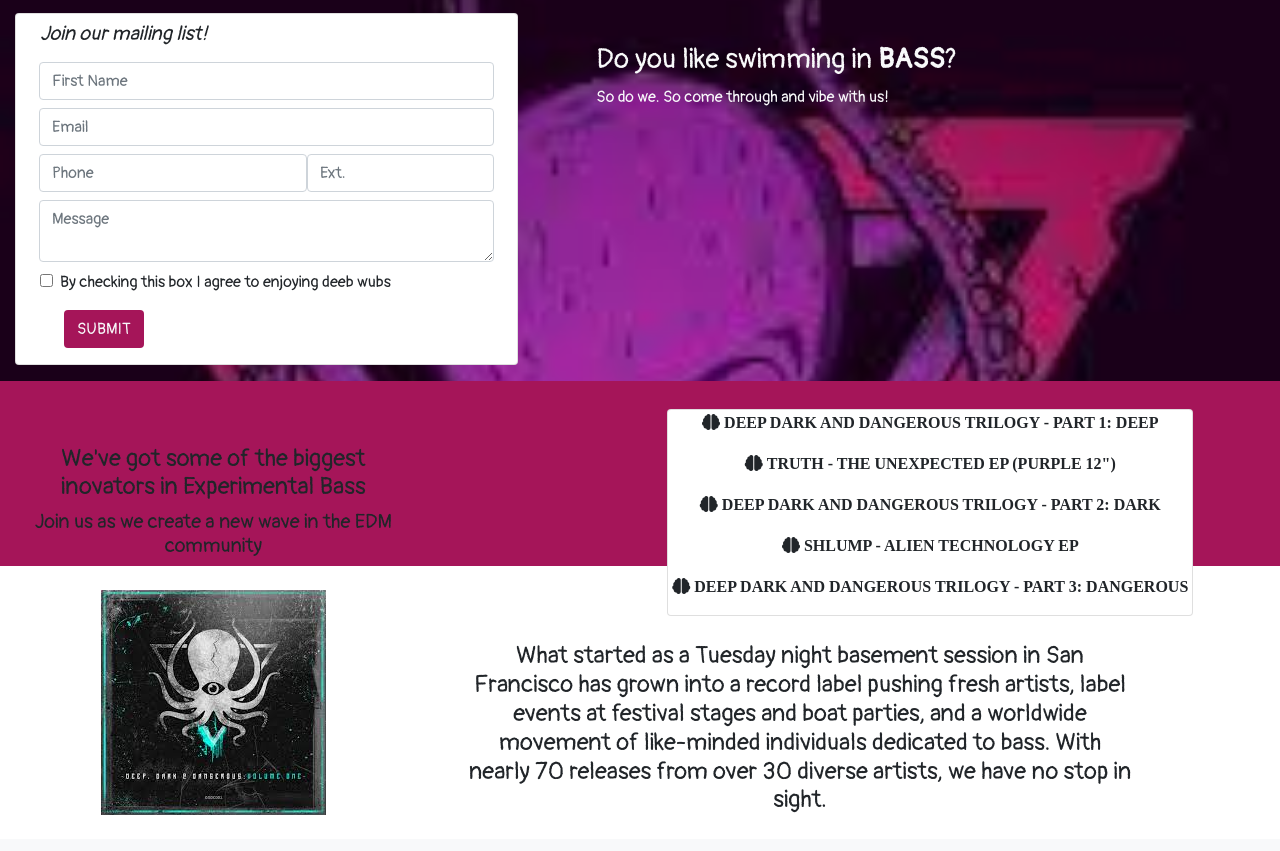
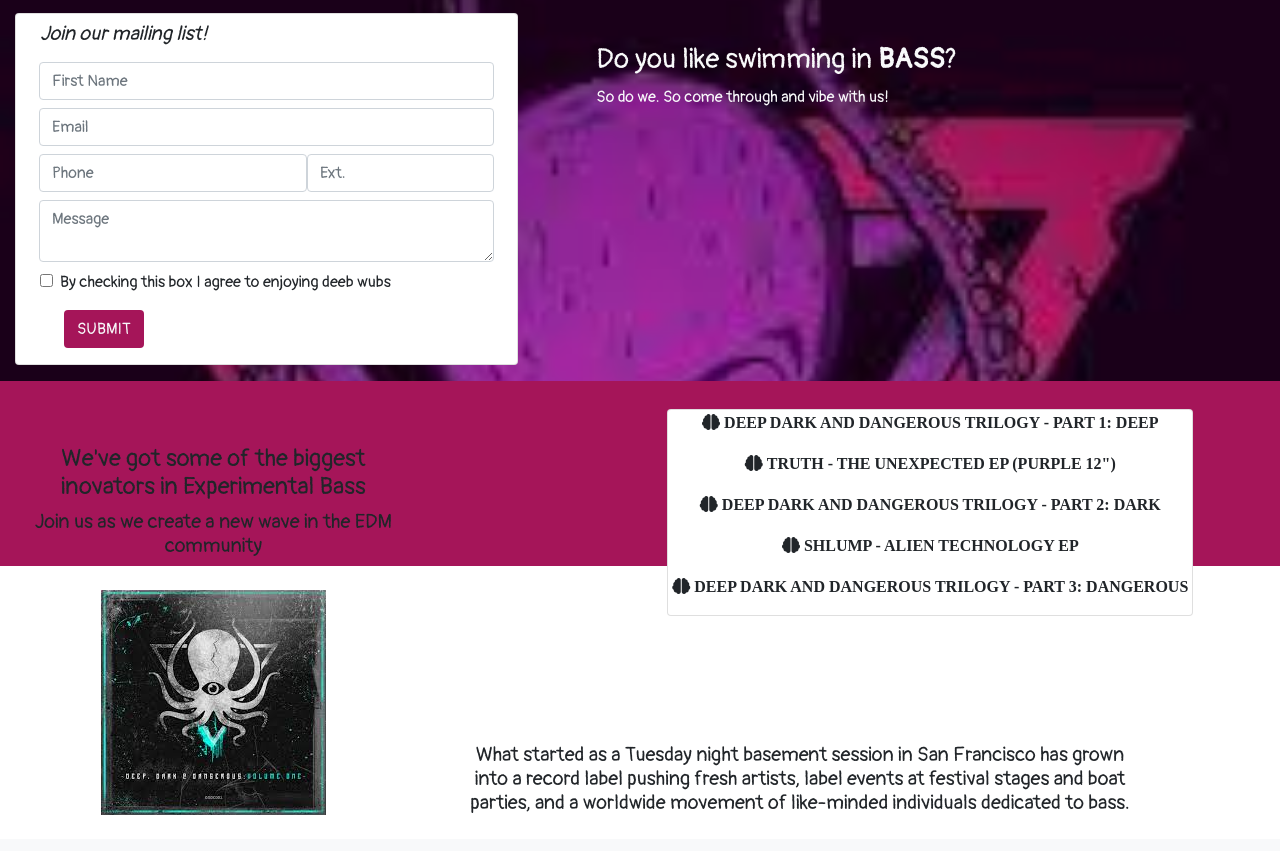
Before and after one commit to danielfasula/Site-Clone-Checkpoint, a plain HTML site: page index.html in a window 1280 px wide. Shown: the part 101-952 px from the top of the page. Drawn offline with nearby package versions, Linux system fonts and the light colour scheme.

Commit message:
font sizing changes

```diff
--- a/index.html
+++ b/index.html
@@ -116,12 +116,11 @@
                     <img src="ddd2.jpg" alt="" class="m-4">
                 </div>
                 <div class=" col-12 col-md-7 text-center checkmark">
-                    <h4 class="m-4">What started as a Tuesday night basement session in San Francisco has grown into a
+                    <h5 class="m-4">What started as a Tuesday night basement session in San Francisco has grown into a
                         record label
                         pushing fresh artists,
                         label events at festival stages and boat parties, and a worldwide movement of like-minded
-                        individuals dedicated to bass.
-                        With nearly 70 releases from over 30 diverse artists, we have no stop in sight.</h4>
+                        individuals dedicated to bass.</h5>
                 </div>
             </div>
         </div>
```
